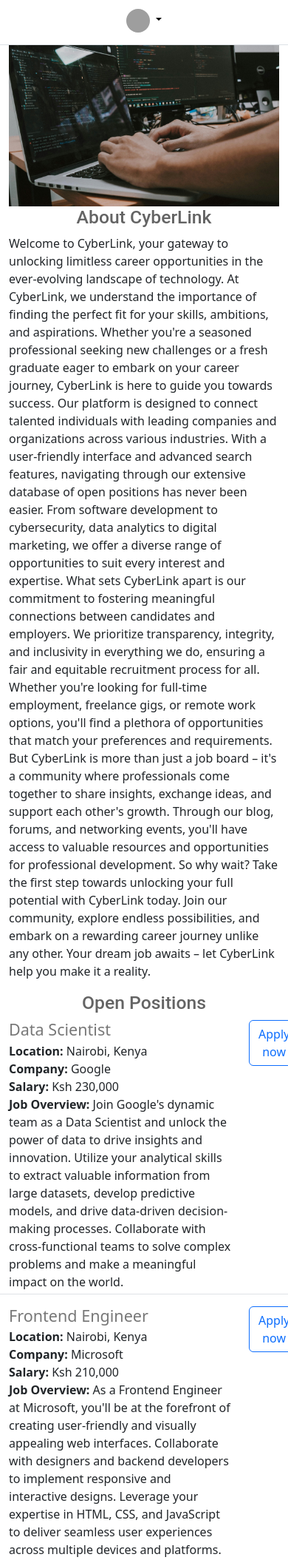
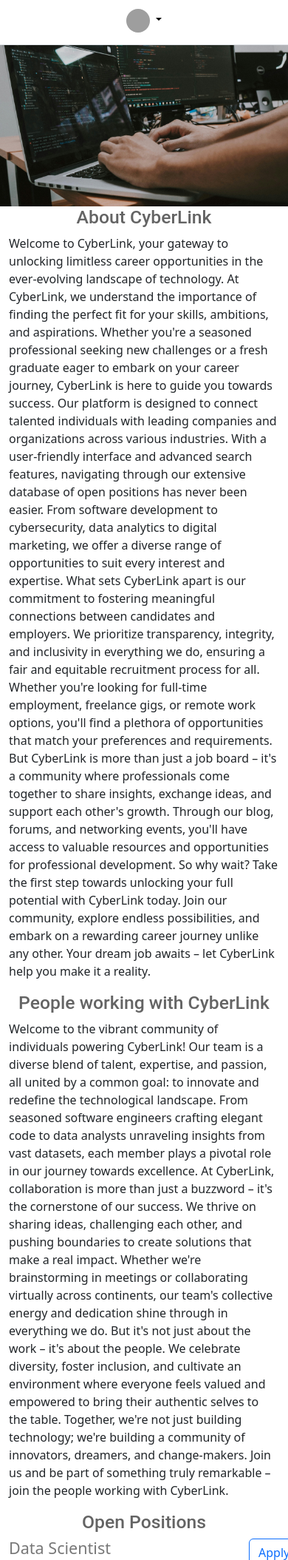
Before and after one commit to ngemuantony/job-hunter, a Flask app: page / in a window 390 px wide. Shown: the part 186-2295 px from the top of the page at 74% size. Run offline with Flask 3, Linux system fonts and the light colour scheme; grey boxes are pictures that could not be loaded.

Commit message:
added files

```diff
--- a/templates/footer.html
+++ b/templates/footer.html
@@ -8,6 +8,7 @@
       <li class="nav-item"><a href="#" class="nav-link px-2 text-body-secondary">About</a></li>
     </ul>
     <p class="text-center text-body-secondary">&copy; 2024 CyberLink, Inc</p>
+    <button class="btn btn-primary btn-lg ">Contact Us</button>
+
   </footer>
-  <button class="btn btn-primary btn-lg ">Contact Us</button>
 </div>
--- a/templates/home.html
+++ b/templates/home.html
@@ -16,9 +16,9 @@
 </head>
 <body>
   {% include 'nav.html' %}
+  <h1>Unlock Your Career With <span class="comp">CyberLink</span></h1>
+  <img src="../static/banner.jpg" alt="CyberLink banner" class="img-fluid" id="banner">
  <div class="container">
-    <h1>Unlock Your Career With <span class="comp">CyberLink</span></h1>
-    <img src="../static/banner.jpg" alt="CyberLink banner" class="img-fluid" id="banner">
 
     <div id="about">
         <h2>About <span>CyberLink</span></h2>
@@ -36,6 +36,31 @@
             So why wait? Take the first step towards unlocking your full potential with CyberLink today. Join our community, explore endless possibilities, and embark on a rewarding career journey unlike any other. Your dream job awaits – let CyberLink help you make it a reality.
 
          </p>
+       </div>
+       <div class="row">
+        <h2>People working with CyberLink</h2>
+          <div class="col-md-6">
+            <p>
+
+              Welcome to the vibrant community of individuals powering CyberLink! Our team is a diverse blend of talent,
+              expertise, and passion, all united by a common goal: to innovate and redefine the technological landscape.
+                From seasoned software engineers crafting elegant code to data analysts unraveling insights from vast datasets,
+                each member plays a pivotal role in our journey towards excellence.
+
+              At CyberLink, collaboration is more than just a buzzword – it's the cornerstone of our success. We thrive on sharing
+              ideas, challenging each other, and pushing boundaries to create solutions that make a real impact. Whether we're
+                brainstorming in meetings or collaborating virtually across continents, our team's collective energy and dedication
+                shine through in everything we do.
+
+              But it's not just about the work – it's about the people. We celebrate diversity, foster inclusion, and cultivate an
+              environment where everyone feels valued and empowered to bring their authentic selves to the table. Together, we're
+              not just building technology; we're building a community of innovators, dreamers, and change-makers. Join us and be
+              part of something truly remarkable – join the people working with CyberLink.
+                          </p>
+          </div>
+          <div class="d-none d-md-block col-md-6">
+            <img src="../static/people.jpg" alt="" class="people">
+          </div>
        </div>
        <div class="open-position" id="jobs">
             <h2>Open Positions</h2>
```
Also changed, not shown: static/people.jpg (added), 1 other file.
